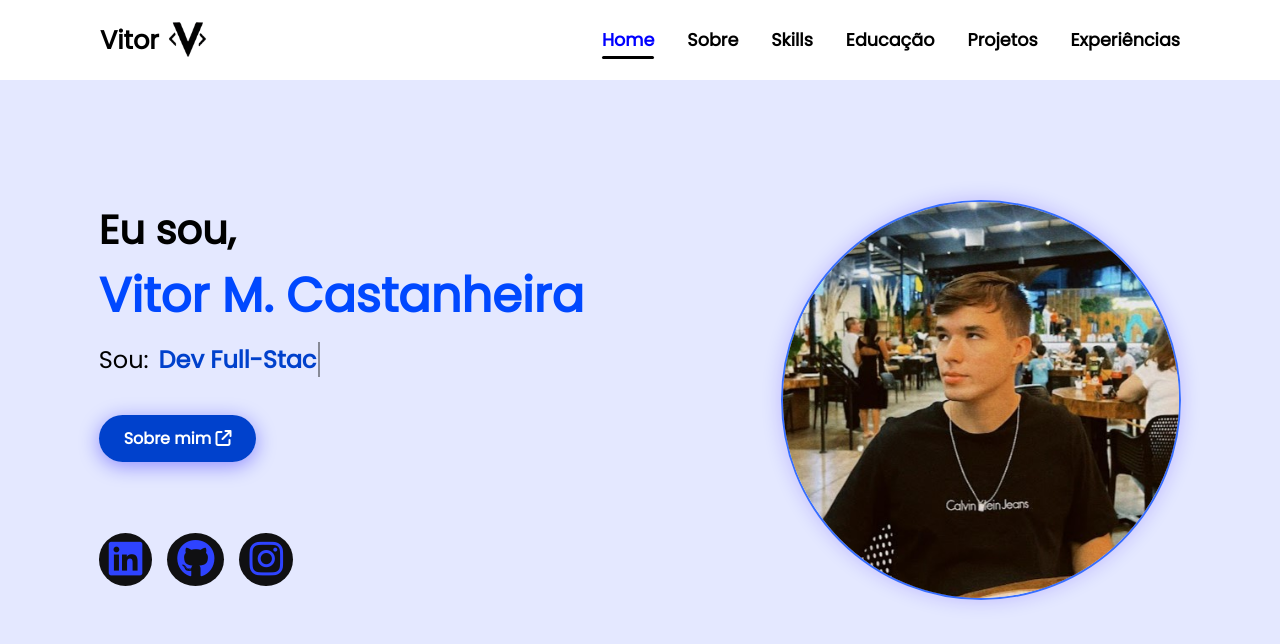
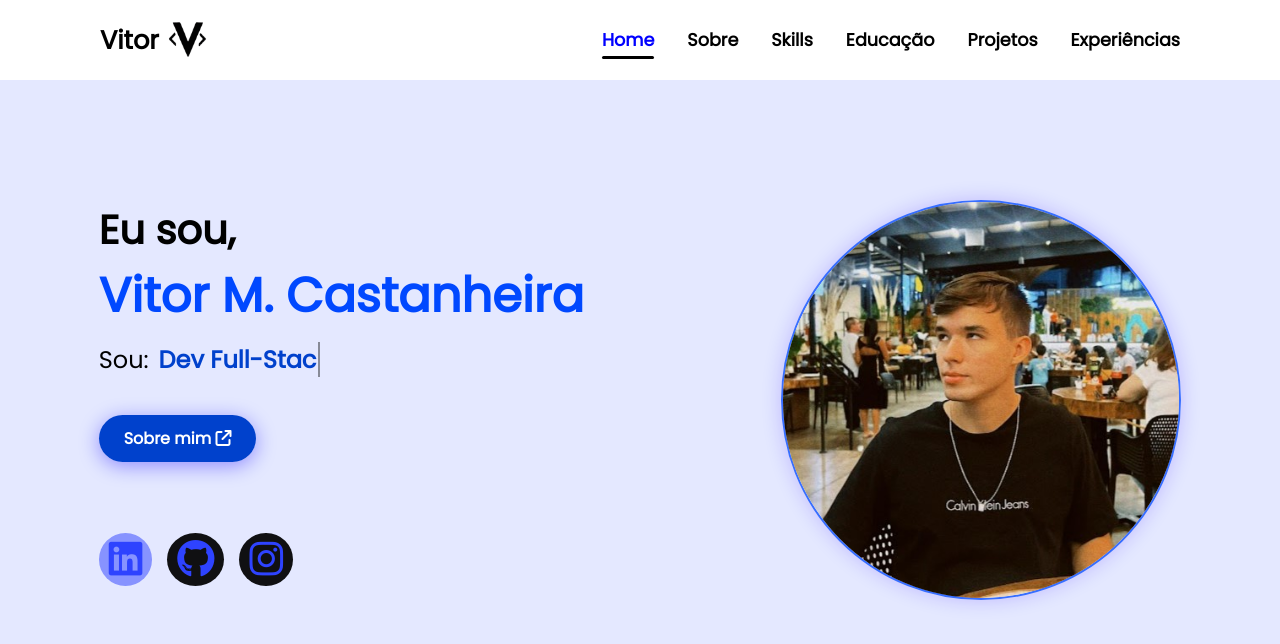
Before and after one commit to cmVitor/Portifolio, a React (Vite) app in the folder vite-project/: page / in a window 1280 px wide. In both pictures the pointer is over the link 125 px from the left and 559 px from the top of the page. Shown: the top 644 px of the page. Built offline with nearby package versions, Linux system fonts and the light colour scheme.

Commit message:
Update Home component with LinkedIn link and enhance icon hover effects

```diff
--- a/vite-project/src/pages/Home.jsx
+++ b/vite-project/src/pages/Home.jsx
@@ -13,7 +13,7 @@ const Home = () => {
                 <p className="home__role">Sou: <p><Typewriter texts={['React Developer', 'Dev Full-Stack', 'UI/UX', 'Web Developer']}/></p> </p>
                 <Link to="/sobre" className="home__button"><span>Sobre mim </span><i class="fa fa-external-link" aria-hidden="true"></i></Link>
                 <div className="home__icons">
-                    <a href=""><i className="fa-brands fa-linkedin"></i></a>
+                    <a href="https://www.linkedin.com/in/vitor-martins-castanheira-749b1024a/"><i className="fa-brands fa-linkedin"></i></a>
                     <a href="https://www.github.com/cmvitor"><i className="fa-brands fa-github"></i></a>
                     <a href="https://www.instagram.com/vitor_cma/"><i className="fa-brands fa-instagram"></i></a>
                 </div>
--- a/vite-project/src/styles/Home.css
+++ b/vite-project/src/styles/Home.css
@@ -78,6 +78,11 @@
     border-radius:100%
 }
 
+.home__icons a:hover {
+    background-color: #8793ff;
+    transform: scale(1.2);
+}
+
 .home__image img {
     width: 400px;
     height: 400px;
```
